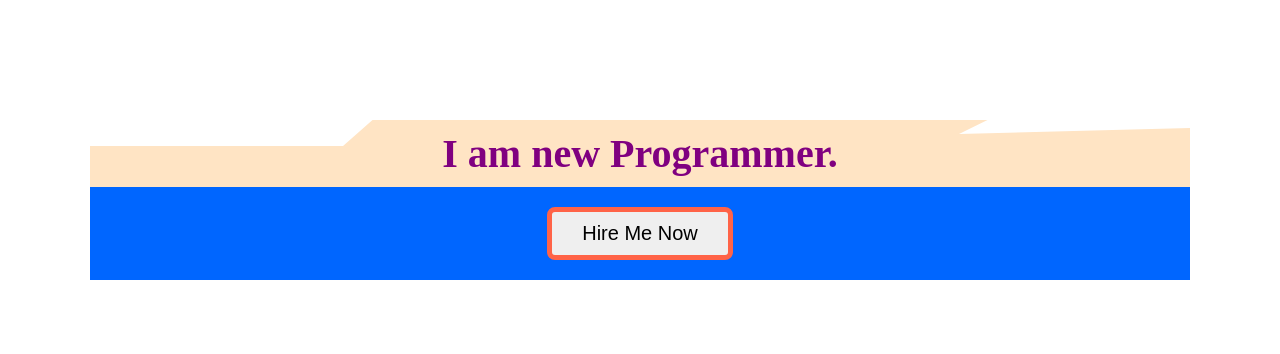
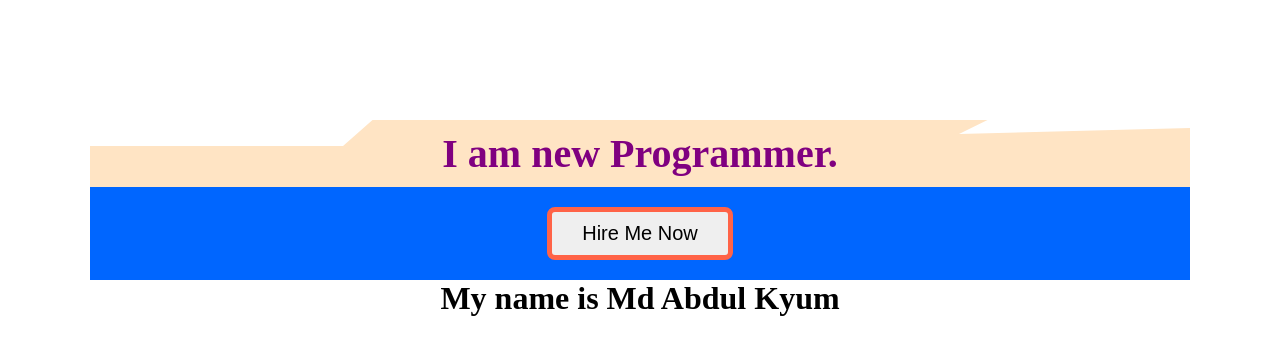
Before and after one commit to mdabdulkyum1/first-project, a plain HTML site: page index.html in a window 1280 px wide. Drawn offline with Linux system fonts and the light colour scheme.

Commit message:
name added

```diff
--- a/index.html
+++ b/index.html
@@ -12,6 +12,7 @@
         <div id="second-preant">
             <button class="btn">Hire Me Now</button>
         </div>
+        <h1>My name is Md Abdul Kyum</h1>
     </div>
 
 </body>
```
